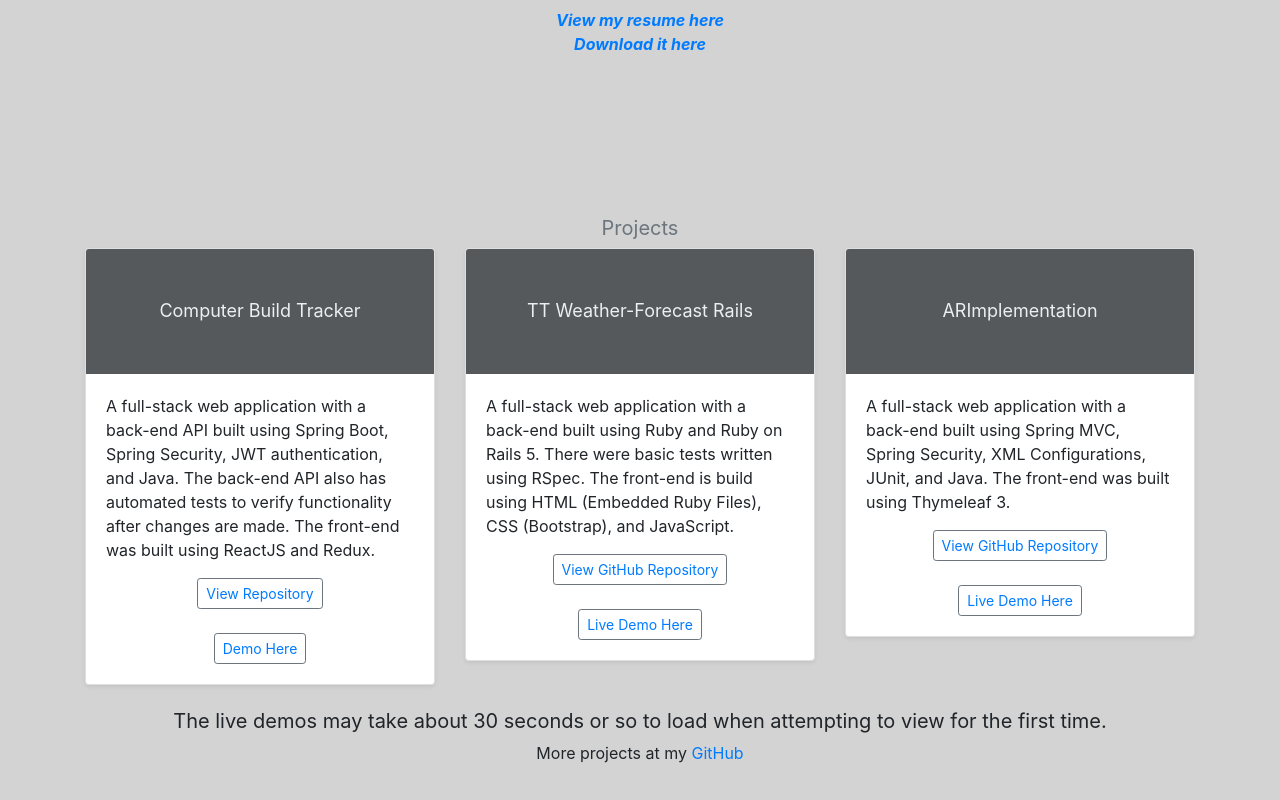
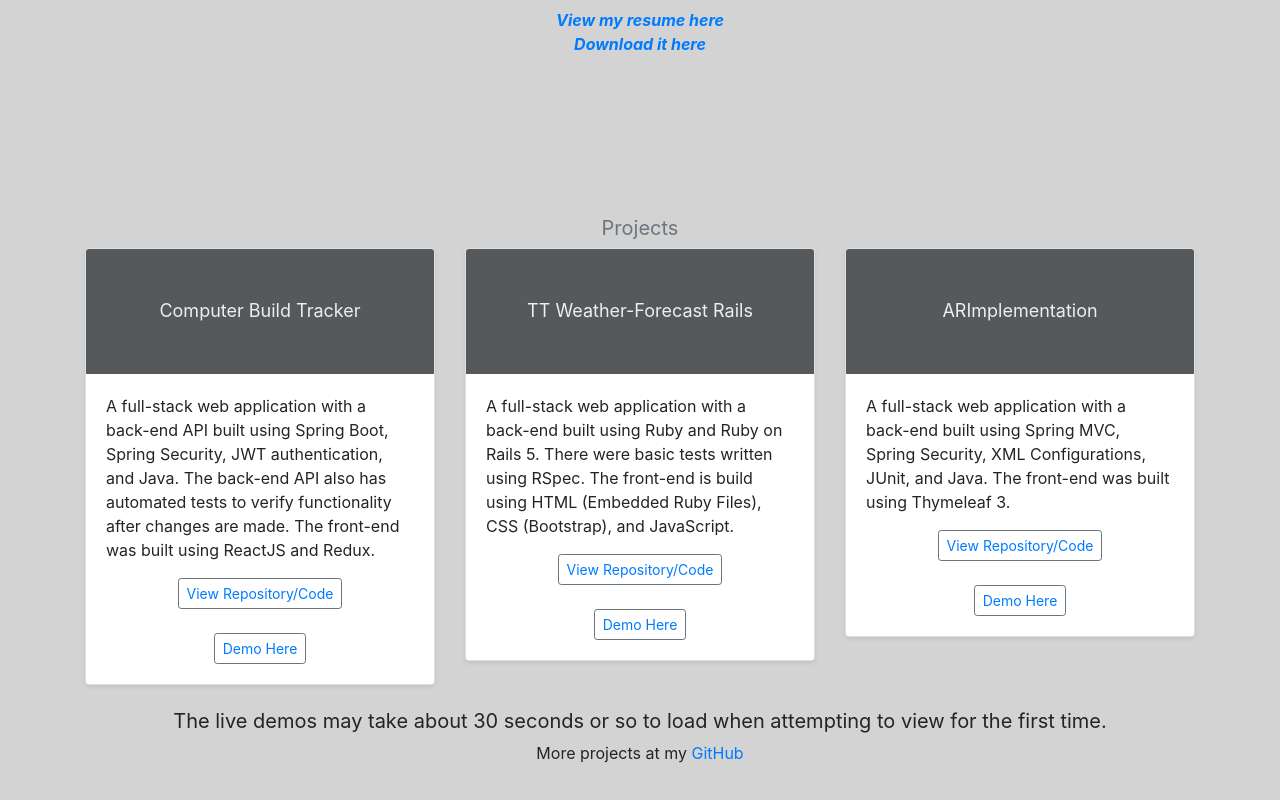
Before and after one commit to ttran9/ttran9.github.io, a plain HTML site: page index.html in a window 1280 px wide. Shown: the part 358-1158 px from the top of the page. Drawn offline with nearby package versions, Linux system fonts and the light colour scheme.

Commit message:
Updating projects section.

```diff
--- a/index.html
+++ b/index.html
@@ -51,7 +51,7 @@
 				 <p class="card-text">A full-stack web application with a back-end API built using Spring Boot, Spring Security, JWT authentication, and Java. The back-end API also has automated tests to verify functionality after changes are made. The front-end was built using ReactJS and Redux.</p>
 				  <div class="d-flex justify-content-center">
 					<div class="btn-group">
-					  <button type="button" class="btn btn-sm btn-outline-secondary"><a href="https://github.com/ttran9/comp-build-tracker">View Repository</a></button>
+					  <button type="button" class="btn btn-sm btn-outline-secondary"><a href="https://github.com/ttran9/comp-build-tracker">View Repository/Code</a></button>
 					</div>
 				  </div>
 				  <br/>
@@ -73,13 +73,13 @@
 				 <p class="card-text">A full-stack web application with a back-end built using Ruby and Ruby on Rails 5. There were basic tests written using RSpec. The front-end is build using HTML (Embedded Ruby Files), CSS (Bootstrap), and JavaScript.</p>
 				  <div class="d-flex justify-content-center">
 					<div class="btn-group">
-					  <button type="button" class="btn btn-sm btn-outline-secondary"><a href="https://github.com/ttran9/rails-weather-forecast">View GitHub Repository</a></button>
+					  <button type="button" class="btn btn-sm btn-outline-secondary"><a href="https://github.com/ttran9/rails-weather-forecast">View Repository/Code</a></button>
 					</div>
 				  </div>
 				  				  <br/>
 				  <div class="d-flex justify-content-center">
 					<div class="btn-group">
-					  <button type="button" class="btn btn-sm btn-outline-secondary"><a href="https://tt-weather-forecast.herokuapp.com/">Live Demo Here</a></button>
+					  <button type="button" class="btn btn-sm btn-outline-secondary"><a href="https://tt-weather-forecast.herokuapp.com/">Demo Here</a></button>
 					</div>
 				  </div>
 				</div>
@@ -95,13 +95,13 @@
 				 <p class="card-text">A full-stack web application with a back-end built using Spring MVC, Spring Security, XML Configurations, JUnit, and Java. The front-end was built using Thymeleaf 3.</p>
 				  <div class="d-flex justify-content-center">
 					<div class="btn-group">
-					  <button type="button" class="btn btn-sm btn-outline-secondary"><a href="https://github.com/ttran9/AllRecipesJavaSpring">View GitHub Repository</a></button>
+					  <button type="button" class="btn btn-sm btn-outline-secondary"><a href="https://github.com/ttran9/AllRecipesJavaSpring">View Repository/Code</a></button>
 					</div>
 				  </div>
 				  <br/>
 				  <div class="d-flex justify-content-center">
 					<div class="btn-group">
-					  <button type="button" class="btn btn-sm btn-outline-secondary"><a href="https://ar-app.herokuapp.com/">Live Demo Here</a></button>
+					  <button type="button" class="btn btn-sm btn-outline-secondary"><a href="https://ar-app.herokuapp.com/">Demo Here</a></button>
 					</div>
 				  </div>
 				</div>
```
